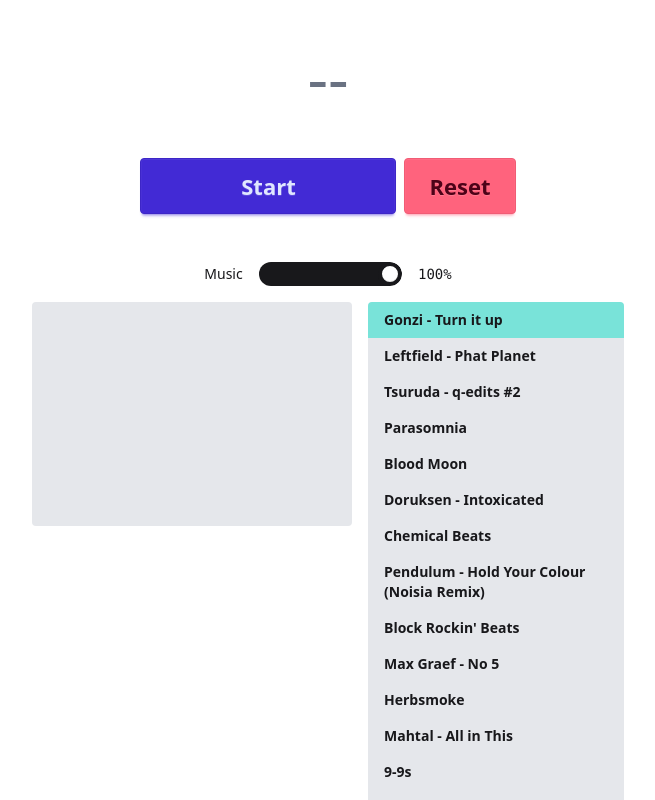
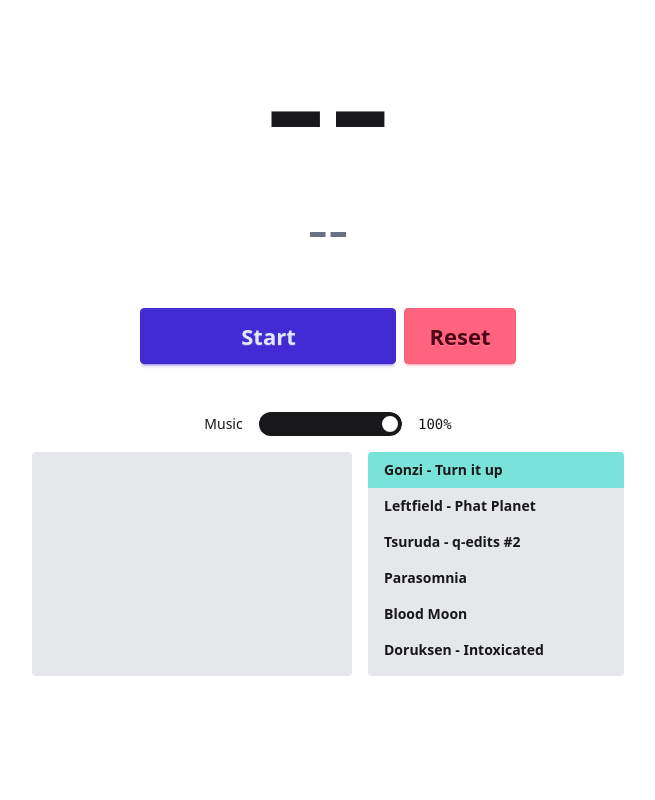
Before and after one commit to unframework/ticker, a React (Vite) app: page / in a window 1280 px wide. Shown: the whole page, without its empty margins (312-967 px from the left). Built offline with nearby package versions, Linux system fonts and the light colour scheme.

Commit message:
Fix playlist on desktop

```diff
--- a/src/App.tsx
+++ b/src/App.tsx
@@ -379,12 +379,14 @@
           lowVolume={seq.type !== "work"}
         />
 
-        <div className="md:w-64 h-36 md:h-auto">
-          <PlaylistControls
-            videoList={videoList}
-            index={currentVideoIndex}
-            onSelect={setCurrentVideoIndex}
-          />
+        <div className="md:w-64 h-36 md:h-full md:relative">
+          <div className="h-full md:absolute md:inset-0">
+            <PlaylistControls
+              videoList={videoList}
+              index={currentVideoIndex}
+              onSelect={setCurrentVideoIndex}
+            />
+          </div>
         </div>
       </div>
     </div>
```
